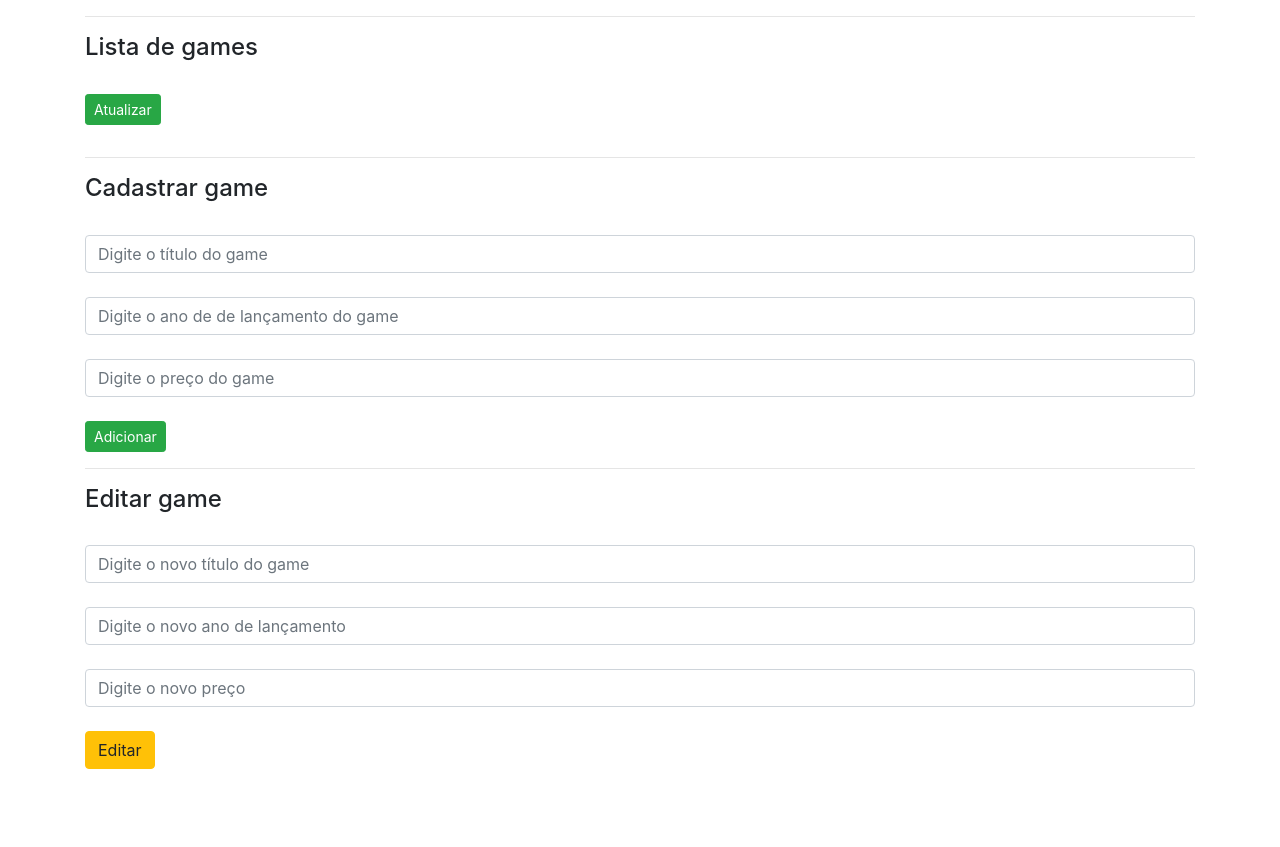
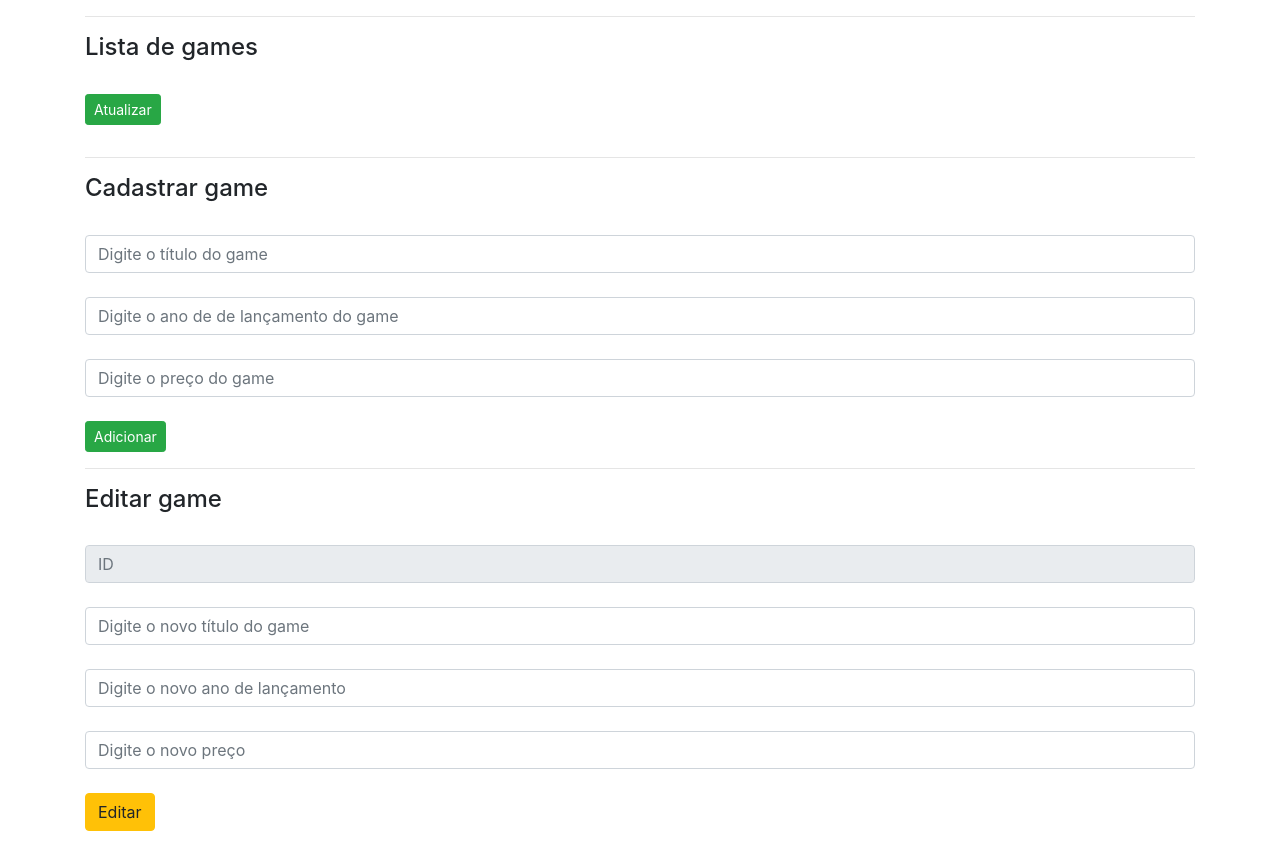
Before and after one commit to devliborio/api-games, a plain HTML site: page ConsumoAPI/index.html in a window 1280 px wide. Before the commit the page ends 800 px from the top, so only its background shows below. Drawn offline with nearby package versions, Linux system fonts and the light colour scheme; no server answers; files whose address does not match are found by name.

Commit message:
Estilizando botão, e adicionando atributos no input text

```diff
--- a/ConsumoAPI/index.html
+++ b/ConsumoAPI/index.html
@@ -30,10 +30,11 @@
         <h4>Editar game</h4><br>
         <div class="form-group">
 
+            <input class="form-control" type="text" name="idEdit" id="idEdit" placeholder="ID" readonly><br>
             <input class="form-control" name ="titleEdit" id="titleEdit" type="text" placeholder="Digite o novo título do game"><br>
             <input class="form-control" name ="yearEdit" id="yearEdit"   type="number" placeholder="Digite o novo ano de lançamento"><br>
             <input class="form-control" name ="priceEdit" id="priceEdit" type="number" placeholder="Digite o novo preço"><br>
-            <button class="btn btn-warning"type="button" onclick="" >Editar</button><br>
+            <button class="btn btn-warning"type="button" onclick="updateGame()" >Editar</button><br>
 
         </div>
 
```
